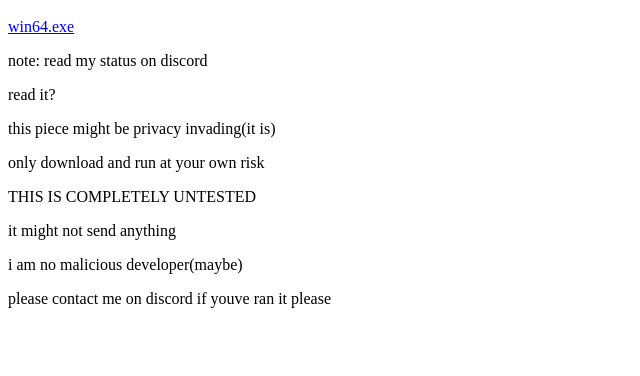
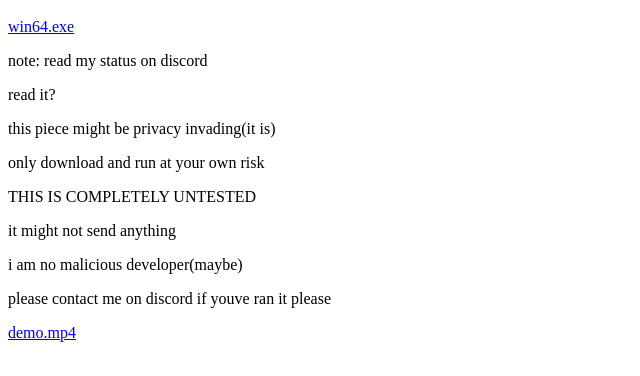
Before and after one commit to enorsu/malicious-244444, a plain HTML site: page index.html in a window 1280 px wide. Shown: the part 48-424 px from the top of the page, without its empty margins (0-640 px from the left). Drawn offline with Linux system fonts and the light colour scheme.

Commit message:
Update index.html

```diff
--- a/index.html
+++ b/index.html
@@ -11,5 +11,6 @@
     <p>it might not send anything</p>
     <p>i am no malicious developer(maybe)</p>
     <p>please contact me on discord if youve ran it please</p>
+    <a href="https://cdn.discordapp.com/attachments/1177965134103183411/1256581217822965760/irWcJKo32n.mp4?ex=668149f4&is=667ff874&hm=6e18f1afba486354333e4019d05f224d20badc1a97d61a6106300e9e0c5c7420&">demo.mp4</a>
   </body>
 </html>
```
